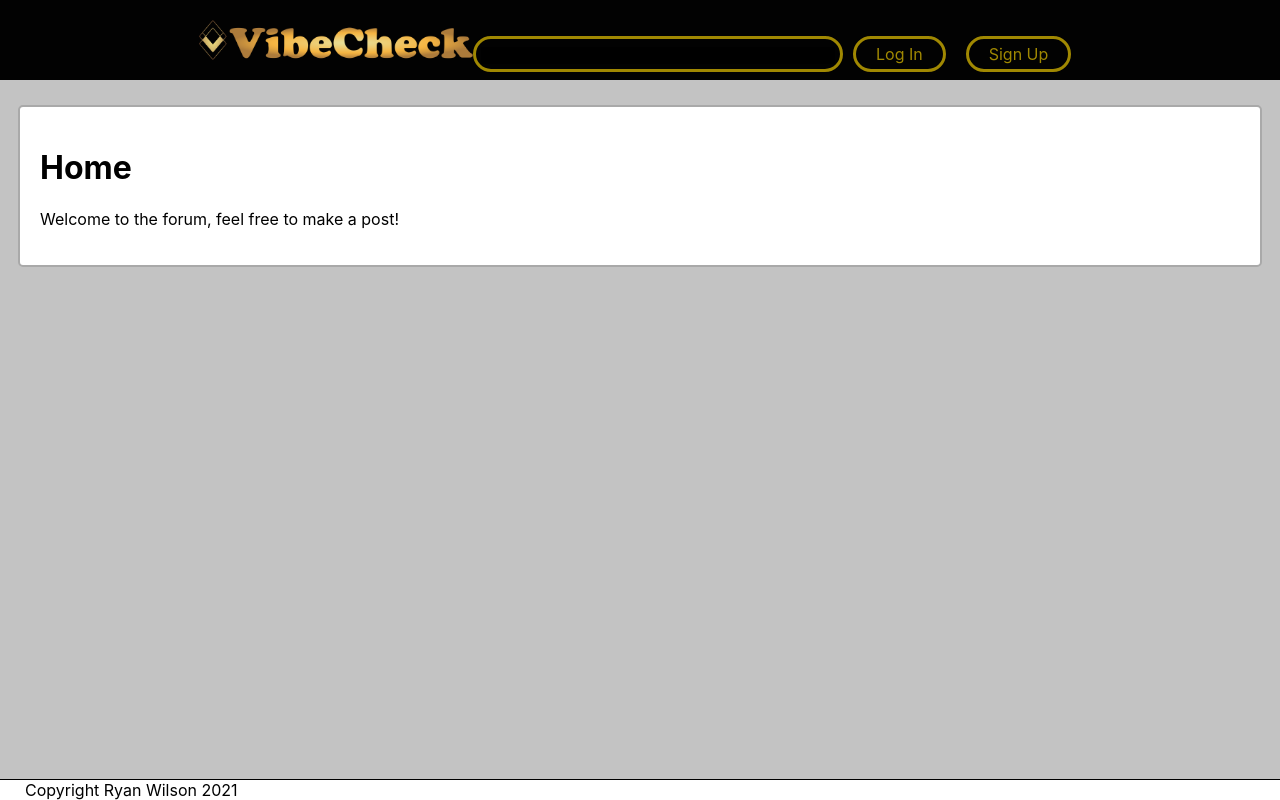
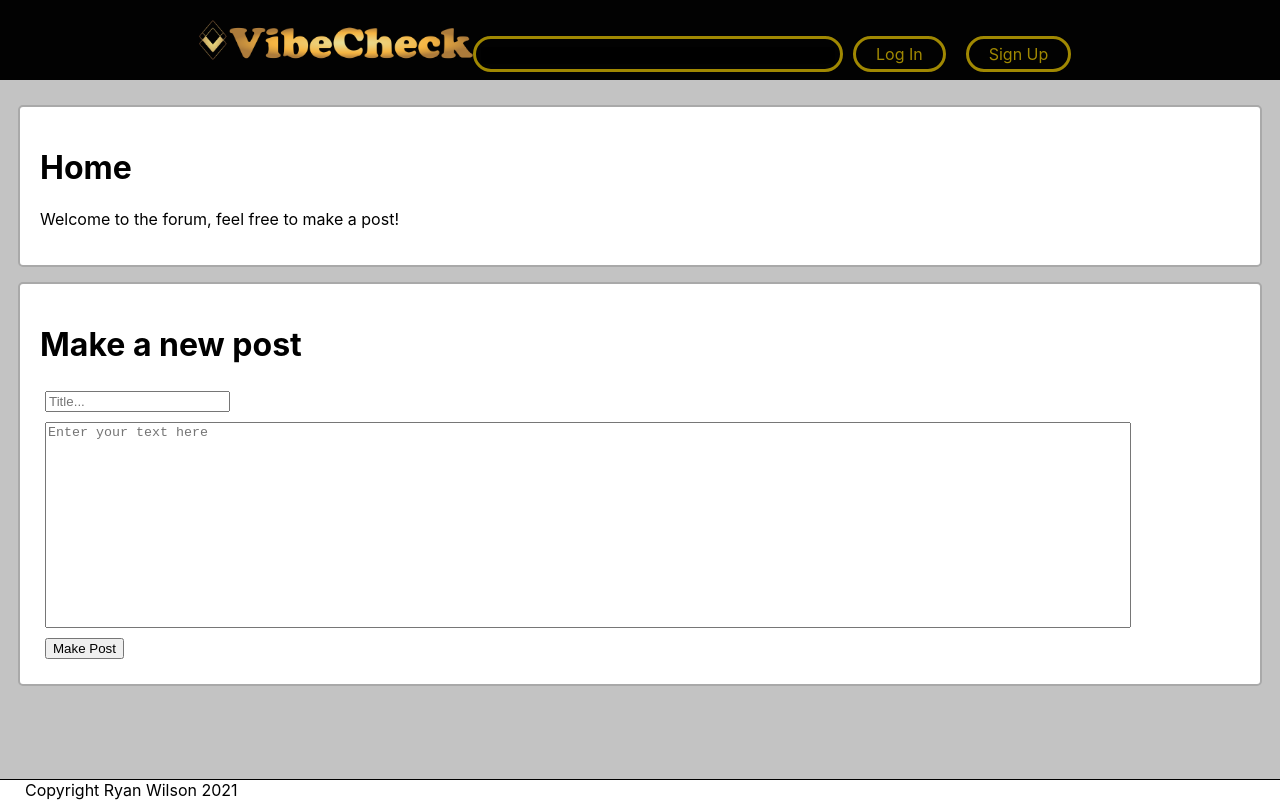
Before and after one commit to RyanWilsonRMIT/vc_s3716816, a React (Create React App) app: page / in a window 1280 px wide. Built offline with nearby package versions, Linux system fonts and the light colour scheme.

Commit message:
added "new post" and "view post" functionality

```diff
--- a/src/App.css
+++ b/src/App.css
@@ -5,6 +5,7 @@
   width:1200px;
   margin: auto;
   padding:20px;
+  margin-bottom:15px;
 }
 body{
   background-color:rgb(195, 195, 195);
--- a/src/App.js
+++ b/src/App.js
@@ -14,7 +14,6 @@ function App() {
         <Header/>
         <main>
           {messages}
-          <div className="page">
           <Switch>
                 {/* NOTE: The technique below is to pass down the history property to the Login component. */}
                 <Route path="/login" render={props => (
@@ -32,7 +31,6 @@ function App() {
                    />
                 </Route>
               </Switch>
-          </div>
         </main>
         <Footer />
       </Router>
--- a/src/components/Profile.js
+++ b/src/components/Profile.js
@@ -68,7 +68,7 @@ class Profile extends React.Component {
       )
     }
     return (
-      <div className="profile">
+      <div className="page profile">
         <h1>{this.state.username}</h1>
         <ProfileDetail field = "email"></ProfileDetail>
         <ProfileDetail field = "Favourite Color"></ProfileDetail>
--- /dev/null
+++ b/src/components/helper/post.js
@@ -0,0 +1,30 @@
+export function newPost(title, body, username){
+  let posts = JSON.parse(localStorage.getItem("posts"))
+  if (posts==null){
+    posts=[];
+  }
+  posts.push({
+    title,
+    body,
+    username,
+    date: new Date(),
+  })
+  localStorage.setItem("posts",JSON.stringify(posts))
+}
+
+export function getPosts(username){
+  let allPosts = JSON.parse(localStorage.getItem("posts"))
+  let posts=[]
+  for (let a in allPosts){
+    posts.push(allPosts[allPosts.length-1-a])
+  }
+  return posts;
+}
+export function search(q){
+  let allPosts = JSON.parse(localStorage.getItem("posts"))
+  let posts=[]
+  for (let a in allPosts){
+    posts.push(allPosts[a])
+  }
+  return posts;
+}
--- a/src/components/helper/profile.js
+++ b/src/components/helper/profile.js
@@ -21,7 +21,6 @@ export function getProfile(username){
 }
 export function deleteProfile(username){
   let profiles = JSON.parse(localStorage.getItem("accounts"))
-  let profile={};
   for (let a=profiles.length-1; a>=0;a--){
     console.log(profiles[a].username + " " + username)
     if (profiles[a].username===username){
--- a/src/components/home.js
+++ b/src/components/home.js
@@ -1,10 +1,36 @@
 import React from "react";
+import {getPosts as getPostsFromServer } from "./helper/post";
+import NewPost from "./newPost";
+import Post from "./post.js";
 class Home extends React.Component {
+  constructor(){
+    super()
+    this.state={
+      posts:this.getPosts(),
+    }
+
+  }
+  getPosts = () => {
+    let posts = [];
+    let rawPosts = getPostsFromServer();
+    for (let a in rawPosts){
+      posts.push(<Post key={a} title = {rawPosts[a].title} body = {rawPosts[a].body} author = {rawPosts[a].username} date = {rawPosts[a].date}></Post>)
+    }
+    console.log(posts)
+    this.setState({posts:posts})
+    console.log(this.state)
+    return posts;
+  }
   render() {
+    console.log(this.state)
     return (
-      <div className="text-center">
-        <h1 className="display-4">Home</h1>
-        <p>Welcome to the forum, feel free to make a post!</p>
+      <div className="home">
+        <div className="page">
+          <h1>Home</h1>
+          <p>Welcome to the forum, feel free to make a post!</p>
+        </div>
+        <NewPost reload={this.getPosts}></NewPost>
+        {this.state.posts}
       </div>
     );
   }
--- /dev/null
+++ b/src/components/newPost.js
@@ -0,0 +1,50 @@
+import React from "react";
+import "./styles/newPost.css"
+import {newPost} from "./helper/post.js"
+class NewPost extends React.Component {
+  constructor(){
+    super();
+    this.state={
+      values:{},
+      loading:true,
+      titleVal:"",
+    }
+  }
+
+  componentDidMount(){
+    this.setState({loading:false})
+  }
+  change = (data)=>{
+    let values = this.state.values
+    values[data.target.id] = data.target.value;
+    this.setState({values})
+  }
+  makePost = () =>{
+    let values = this.state.values;
+    newPost(values.title, values.body, localStorage.getItem("username"))
+    this.setState({loading:true})
+    this.props.reload();
+    this.setState({loading:false})
+  }
+  render() {
+    if (!this.state.loading){
+      return (
+        <div className="newPost page">
+          <h1>Make a new post</h1>
+          <input required className="titleInput" placeholder="Title..." id="title" onChange={this.change}></input>
+          <textarea required className="bodyInput" placeholder="Enter your text here" id="body" onChange={this.change}></textarea>
+          <button onClick ={this.makePost}>Make Post</button>
+        </div>
+      )
+    }
+    else{
+      return (
+        <div className="page">
+          <p>Loading...</p>
+        </div>
+      )
+    }
+  }
+}
+
+export default NewPost;
--- /dev/null
+++ b/src/components/post.js
@@ -0,0 +1,30 @@
+import React from "react";
+import "./styles/post.css"
+class Post extends React.Component {
+  constructor(){
+    super();
+  }
+
+  componentDidMount(){
+
+  }
+
+  render() {
+    let niceDate = "";
+    let date = new Date(this.props.date)
+    niceDate += date.getDate()
+    niceDate += "-"
+    niceDate += date.getMonth()+1
+    niceDate += "-"
+    niceDate += date.getFullYear()
+    return (
+      <div className="newPost page">
+        <h1>{this.props.title}</h1>
+        <h4 className = "authordate">{this.props.author} {niceDate}</h4>
+        <p>{this.props.body}</p>
+      </div>
+    )
+  }
+}
+
+export default Post;
--- /dev/null
+++ b/src/components/styles/newPost.css
@@ -0,0 +1,11 @@
+.newPost{
+}
+.titleInput, .bodyInput, button{
+  margin:5px;
+}
+.bodyInput{
+  resize:none;
+  display:block;
+  height:200px;
+  width:90%;
+}
--- /dev/null
+++ b/src/components/styles/post.css
@@ -0,0 +1,3 @@
+.authordate{
+  float:right;
+}
```
